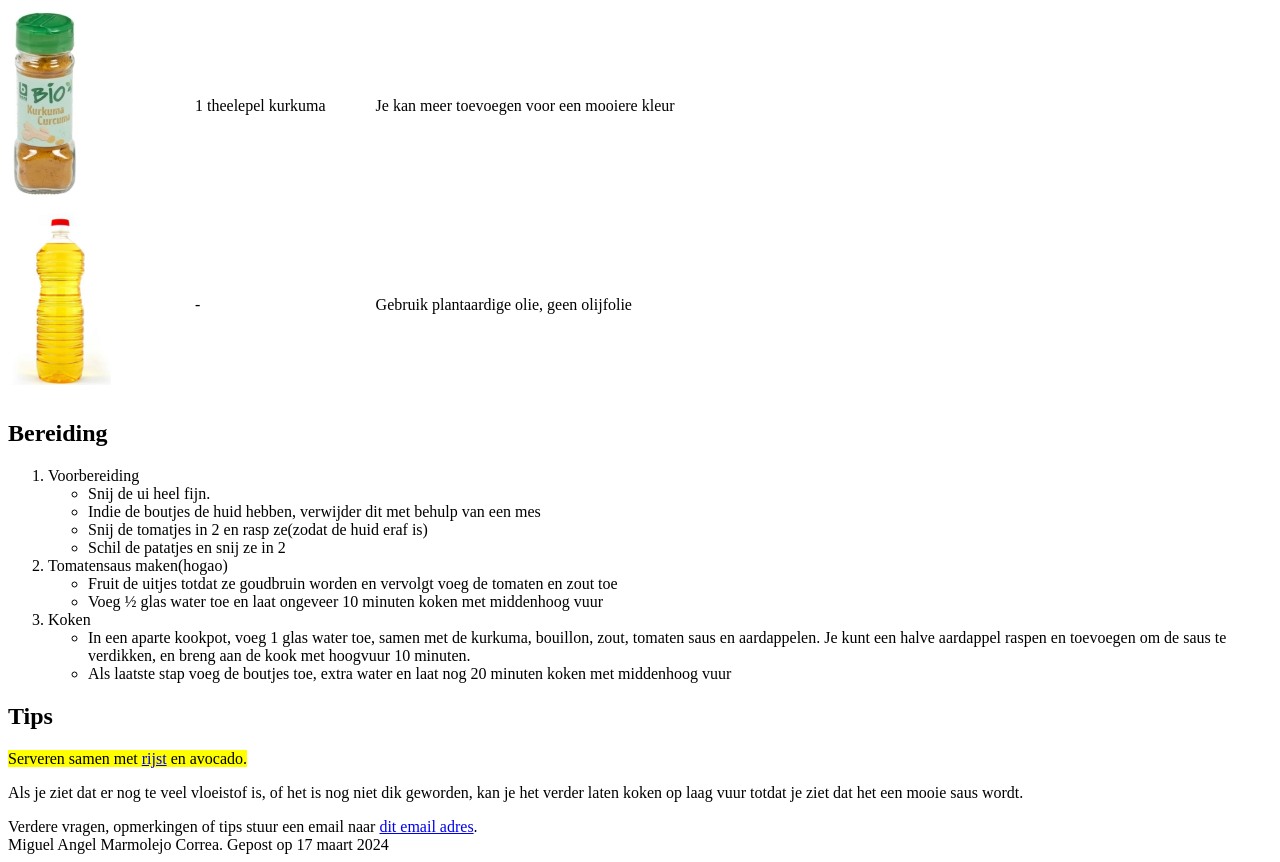
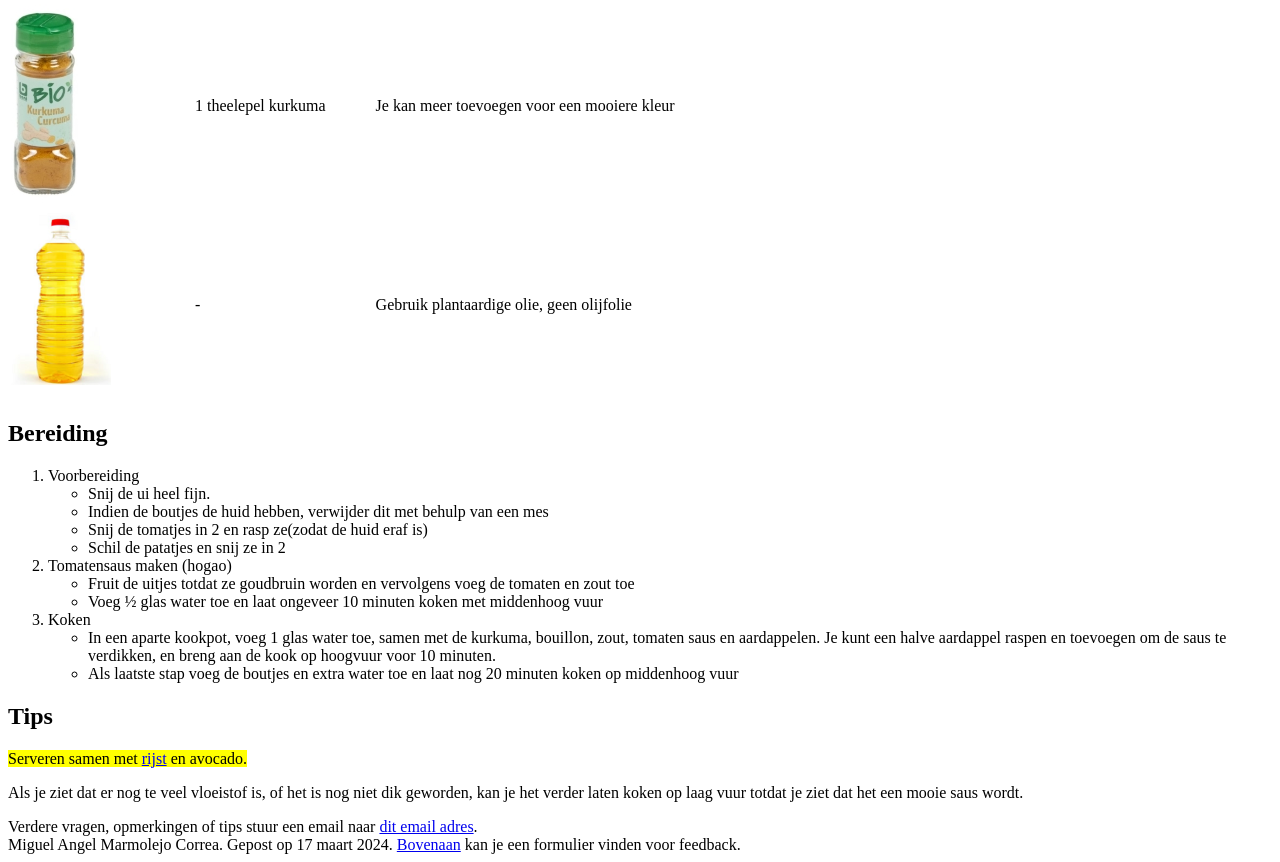
Before and after one commit to Migue3634/Tarea-ugent, a plain HTML site: page index.html in a window 1280 px wide. Shown: the part 1449-2311 px from the top of the page. Drawn offline with Linux system fonts and the light colour scheme.

Commit message:
Add files via upload

```diff
--- a/index.html
+++ b/index.html
@@ -22,7 +22,7 @@
                 <li><a href="index.html#ingredienten">Ingredienten</a></li>
                 <li><a href="#bereiding">Bereiding</a></li>
                 <li><a href=https://github.ugent.be/pages/mmarmole/website>Receta sudado de pollo</a></li>
-                <li><a href=feedbackformulier.html>Feedback invullen</a>
+                <li><a href=feedbackformulier.html id="formulier">Feedback invullen</a>
                 </li>
                 <li><a href=https://migue3634.github.io/website>Hoe de lekkerste rijst ter wereld maken?</a></li>
             </ul>
@@ -35,7 +35,7 @@
             <p>-De belangrijkste reden is omdat ik uit Colombia kom en ik wou je met een typisch gerecht kennis laten
                 maken.
             </p>
-            <p>-Het is gemakkelijk en snel te maken en het is ook super lekker.</p>
+            <p>-Het is gemakkelijk en redelijk snel te maken en het is ook super lekker.</p>
         </section>
 
         <h2 id="ingredienten">Recept voor 4 porties:</h2><!--id om te herkenen in de nav-->
@@ -136,14 +136,14 @@
                 <li>Voorbereiding
                     <ul><!--Geneste lijst-->
                         <li>Snij de ui heel fijn.</li>
-                        <li>Indie de boutjes de huid hebben, verwijder dit met behulp van een mes</li>
+                        <li>Indien de boutjes de huid hebben, verwijder dit met behulp van een mes</li>
                         <li>Snij de tomatjes in 2 en rasp ze(zodat de huid eraf is)</li>
                         <li>Schil de patatjes en snij ze in 2</li>
                     </ul>
                 </li>
-                <li>Tomatensaus maken(hogao)
+                <li>Tomatensaus maken (hogao)
                     <ul>
-                        <li>Fruit de uitjes totdat ze goudbruin worden en vervolgt voeg de tomaten en zout toe</li>
+                        <li>Fruit de uitjes totdat ze goudbruin worden en vervolgens voeg de tomaten en zout toe</li>
                         <li>Voeg &frac12; glas water toe en laat ongeveer 10 minuten koken met middenhoog vuur</li>
                     </ul>
                 </li>
@@ -155,8 +155,8 @@
                             aardappelen. Je kunt een halve aardappel raspen en toevoegen om de saus te verdikken, en
                             breng
                             aan
-                            de kook met hoogvuur 10 minuten.</li>
-                        <li>Als laatste stap voeg de boutjes toe, extra water en laat nog 20 minuten koken met
+                            de kook op hoogvuur voor 10 minuten.</li>
+                        <li>Als laatste stap voeg de boutjes en extra water toe en laat nog 20 minuten koken op
                             middenhoog
                             vuur
                         </li>
@@ -176,7 +176,9 @@
         </section>
     </main>
 
-    <footer>Miguel Angel Marmolejo Correa. Gepost op <time datetime="2024-03-17">17 maart 2024</time></footer>
+    <footer>Miguel Angel Marmolejo Correa. Gepost op <time datetime="2024-03-17">17 maart 2024</time>. <a
+            href="index.html#formulier">Bovenaan</a> kan je
+        een formulier vinden voor feedback.</footer>
     <!--YYYY-MM-DD-->
 
 
```
